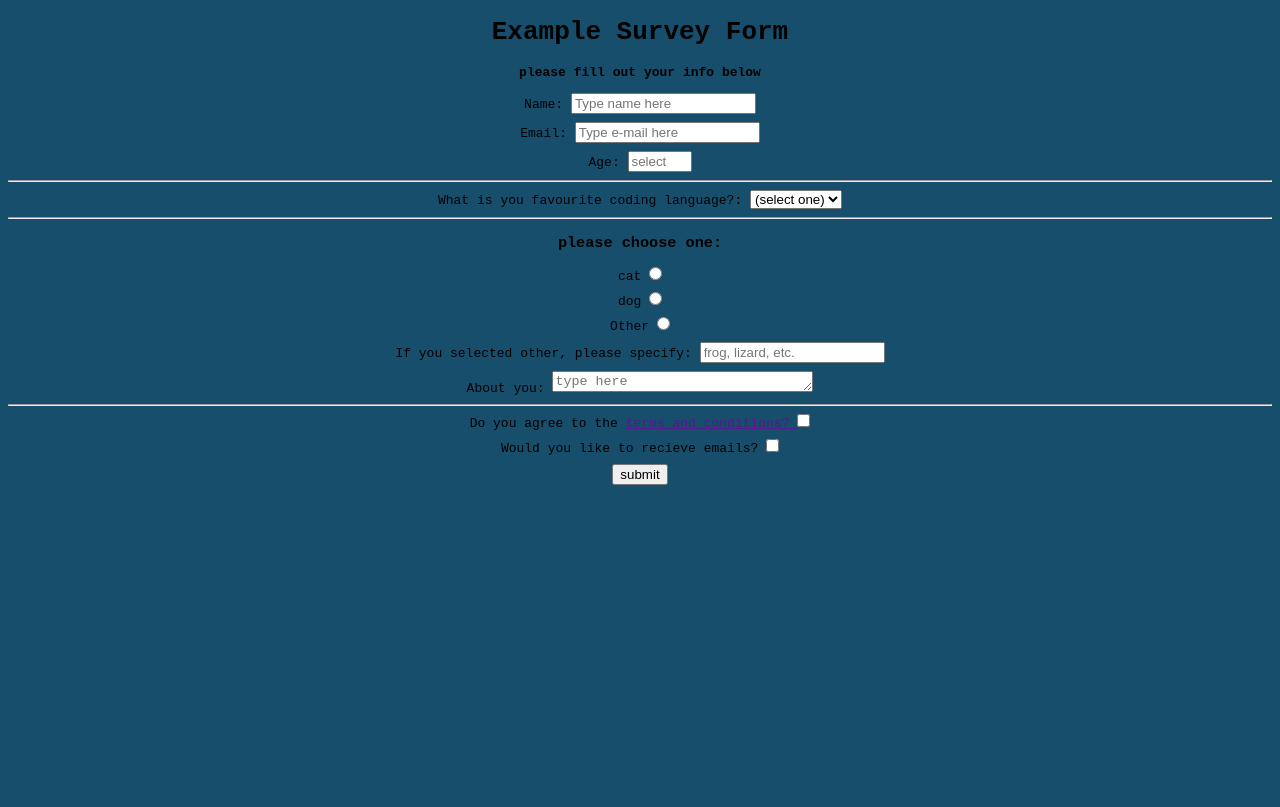
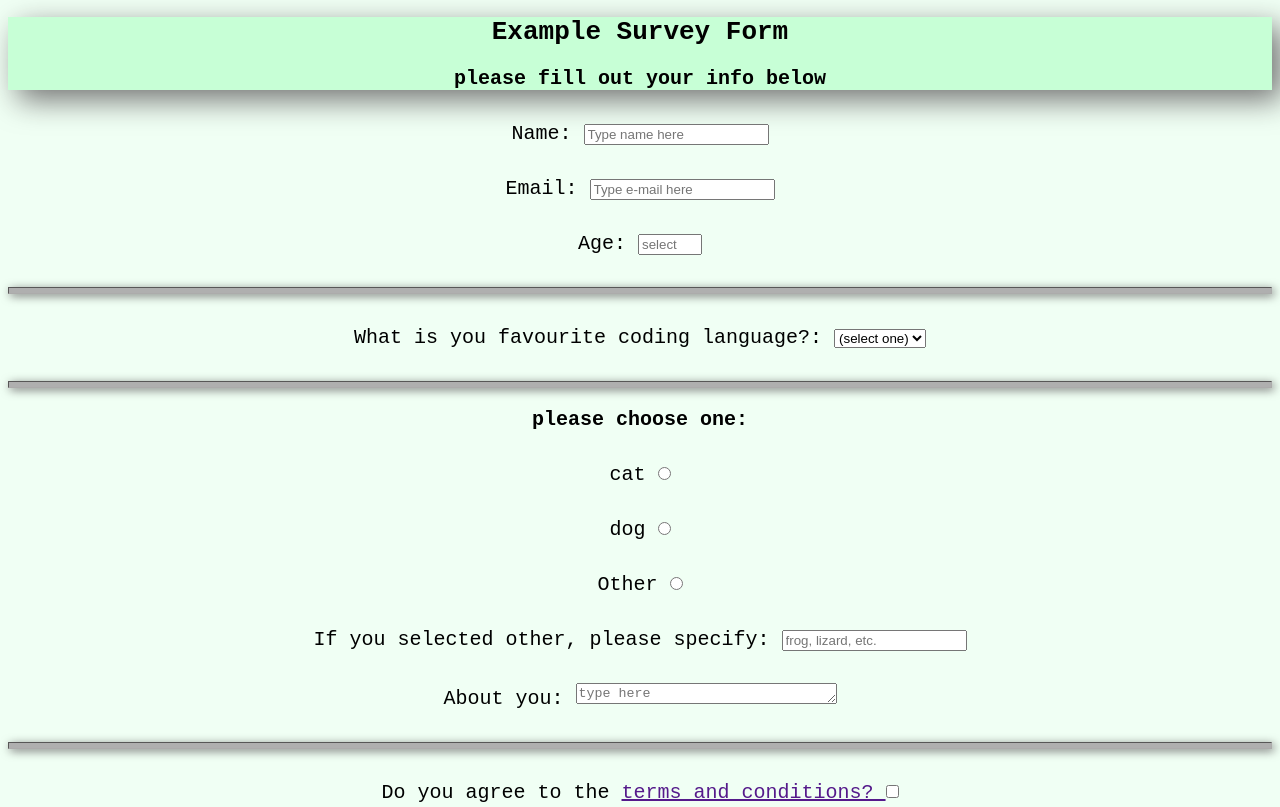
Before and after one commit to JimDavis99/survey-form, a plain HTML site: page index.html in a window 1280 px wide. Shown: the top 807 px of the page. Drawn offline with Linux system fonts and the light colour scheme.

Commit message:
Update styles.css

```diff
--- a/styles.css
+++ b/styles.css
@@ -3,7 +3,7 @@ html {
 }
 
 body {
-  background-color: #164E6C;
+    background-color: #f0fff4;
     font-family: monospace ;
     text-align: center
 }
@@ -15,10 +15,34 @@ input {
 
 label {
     display: block;
-  margin: 0.5rem 0;
+    margin: 2rem 0;
+    font-size: 20px;
 }
 
 p {
-  font-size: 20;
+    font-size: 20px;
     font-weight: bold;
 }
+
+header {
+  background-color: #c7ffd6;
+  box-shadow: 10px 10px 30px #737373;
+}
+
+h3 {
+  font-size: 20px;
+}
+
+#submit {
+  margin-bottom: 30px;
+  width: 100px;
+  height: 30px;
+  font-size: 18px;
+}
+
+hr {
+  box-shadow: 2px 2px 10px #737373;
+  height: 5px;
+  background-color: #afafaf;
+  border-color:#acabab;
+}
```
Lines whose indentation alone changed are shown as unchanged.
